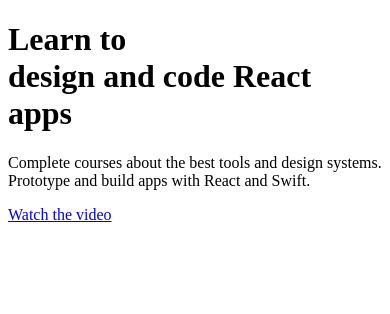
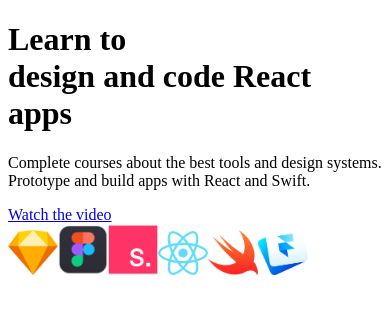
Before and after one commit to iamnastya/react-app, a Gatsby site: page / in a window 390 px wide. Built offline with nearby package versions, Linux system fonts and the light colour scheme; Gatsby itself is replaced by a stand-in of ours.

Commit message:
SVG animation

```diff
--- a/src/layouts/index.css
+++ b/src/layouts/index.css
@@ -18,6 +18,7 @@
   height: 920px;
   background-size: cover;
   background-position: center;
+  position: relative;
 }
 
 .HeroGroup {
@@ -89,3 +90,23 @@
       transform: translateY(0px);
   }
 }
+
+.Hero svg {
+  position: absolute;
+  bottom: 0;
+  left: 0;
+}
+
+.Hero .Logos {
+  display: grid;
+  grid-template-columns: repeat(6, 1fr);
+  grid-gap: 30px;
+  margin: 100px auto;
+  justify-items: center;
+}
+
+@media (max-width: 640px) {
+  .Hero .Logos {
+    grid-template-columns: repeat(3, 1fr);
+  }
+}
--- a/src/pages/index.js
+++ b/src/pages/index.js
@@ -8,7 +8,26 @@
         <h1>Learn to <br />design and code React apps</h1>
         <p>Complete courses about the best tools and design systems. Prototype and build apps with React and Swift.</p>
         <Link to="/page-2/">Watch the video</Link>
+        <div className="Logos">
+          <img src={require('../images/logo-sketch.png')} width="50" />
+          <img src={require('../images/logo-figma.png')} width="50" />
+          <img src={require('../images/logo-studio.png')} width="50" />
+          <img src={require('../images/logo-react.png')} width="50" />
+          <img src={require('../images/logo-swift.png')} width="50" />
+          <img src={require('../images/logo-framer.png')} width="50" />
+        </div>
+        <svg width="100%" height="172"  fill="none">
+          <path fill="white">
+            <animate repeatCount="indefinite" fill="freeze" attributeName="d" dur="10s"
+            values="M0 25.9086C277 84.5821 433 65.736 720 25.9086C934.818 -3.9019 1214.06 -5.23669 1442 8.06597C2079 45.2421 2208 63.5007 2560 25.9088V171.91L0 171.91V25.9086Z;
 
+            M0 86.3149C316 86.315 444 159.155 884 51.1554C1324 -56.8446 1320.29 34.1214 1538 70.4063C1814 116.407 2156 188.408 2560 86.315V232.317L0 232.316V86.3149Z;
+
+            M0 53.6584C158 11.0001 213 0 363 0C513 0 855.555 115.001 1154 115.001C1440 115.001 1626 -38.0004 2560 53.6585V199.66L0 199.66V53.6584Z;
+
+            M0 25.9086C277 84.5821 433 65.736 720 25.9086C934.818 -3.9019 1214.06 -5.23669 1442 8.06597C2079 45.2421 2208 63.5007 2560 25.9088V171.91L0 171.91V25.9086Z;" />
+          </path>
+        </svg>
       </div>
     </div>
   </div>
```
